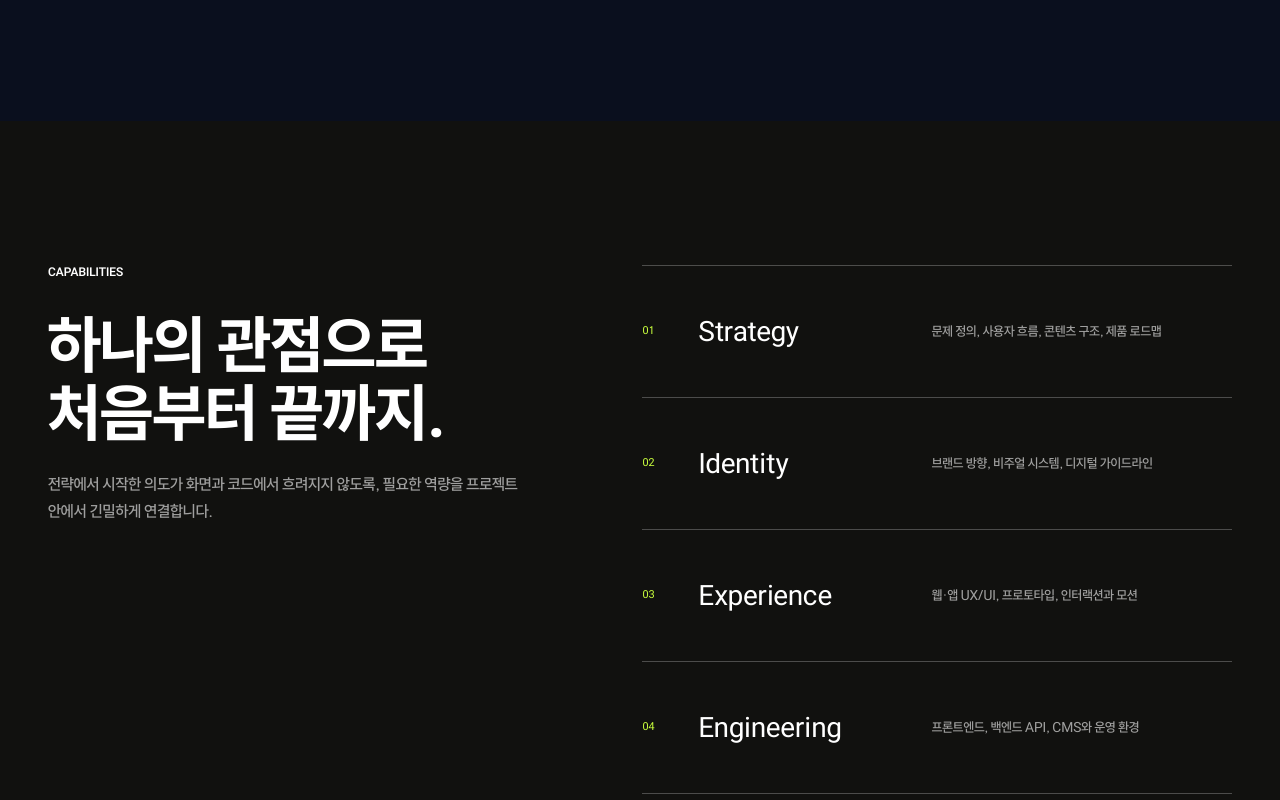
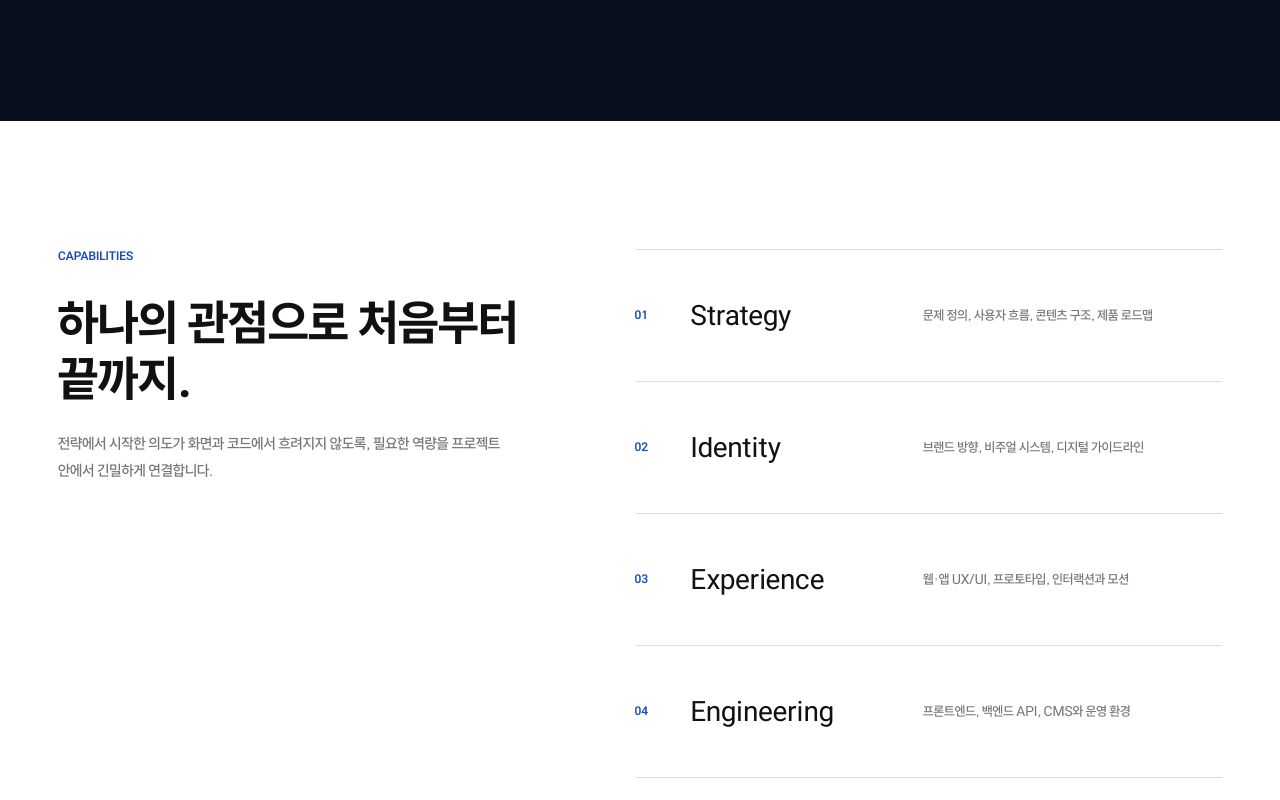
Before and after one commit to ChoiTheCreator/Studio-Jabin-HP, a Next.js app: page / in a window 1280 px wide. Shown: the part 4720-5520 px from the top of the page. Built offline with nearby package versions, Linux system fonts and the light colour scheme; no server answers.

Commit message:
<Design> 서비스 역량 섹션 스타일 정리

```diff
--- a/src/features/home/components/CapabilitiesSection.tsx
+++ b/src/features/home/components/CapabilitiesSection.tsx
@@ -1,39 +1,39 @@
 import { Reveal } from "@/components/motion/Reveal";
-import { eyebrow, pageShell } from "@/components/ui/tailwind";
+import { contentShell, eyebrow } from "@/components/ui/tailwind";
 import { capabilities } from "../home.content";
 
 export function CapabilitiesSection() {
   return (
-    <section className="bg-ink py-[88px] text-white sm:py-28 lg:py-36" id="services" aria-labelledby="capabilities-title">
-      <div className={`${pageShell} grid gap-[72px] lg:grid-cols-[minmax(0,0.9fr)_minmax(520px,1.1fr)] lg:gap-28`}>
+    <section className="bg-white py-[88px] text-navy-ink sm:py-28 lg:py-32" id="services" aria-labelledby="capabilities-title">
+      <div className={`${contentShell} grid gap-[72px] lg:grid-cols-[minmax(0,0.9fr)_minmax(520px,1.1fr)] lg:gap-24`}>
         <div className="lg:sticky lg:top-[120px] lg:self-start">
           <Reveal>
-            <p className={eyebrow}>CAPABILITIES</p>
+            <p className={`${eyebrow} text-navy-primary`}>CAPABILITIES</p>
           </Reveal>
           <Reveal delay={80}>
-            <h2 className="mt-8 mb-6 max-w-[640px] text-[42px] leading-none font-bold [word-break:keep-all] sm:text-[62px] lg:text-[68px]" id="capabilities-title">
+            <h2 className="mt-8 mb-6 max-w-[640px] text-[36px] leading-[1.08] font-bold [word-break:keep-all] sm:text-[44px] lg:text-[52px]" id="capabilities-title">
               하나의 관점으로 처음부터 끝까지.
             </h2>
           </Reveal>
           <Reveal delay={140}>
-            <p className="m-0 max-w-[550px] text-[17px] leading-[1.62] text-white/60 [word-break:keep-all]">
+            <p className="m-0 max-w-[550px] text-[16px] leading-[1.68] text-navy-muted [word-break:keep-all]">
               전략에서 시작한 의도가 화면과 코드에서 흐려지지 않도록, 필요한 역량을
               프로젝트 안에서 긴밀하게 연결합니다.
             </p>
           </Reveal>
         </div>
 
-        <ul className="m-0 list-none border-t border-white/25 p-0">
+        <ul className="m-0 list-none border-t border-navy-line p-0">
           {capabilities.map((capability, index) => (
             <Reveal
               as="li"
-              className="grid min-h-[124px] grid-cols-[42px_1fr] items-start gap-2 border-b border-white/25 py-[22px] sm:min-h-[100px] sm:grid-cols-[48px_0.75fr_1fr] sm:items-center lg:min-h-[132px]"
+              className="grid min-h-[124px] grid-cols-[42px_1fr] items-start gap-2 border-b border-navy-line py-[22px] sm:min-h-[100px] sm:grid-cols-[48px_0.75fr_1fr] sm:items-center lg:min-h-[132px]"
               key={capability.number}
               delay={index * 80}
             >
-              <span className="text-[11px] text-lime">{capability.number}</span>
+              <span className="text-[12px] font-bold text-navy-primary">{capability.number}</span>
               <h3 className="m-0 text-[28px] leading-none">{capability.title}</h3>
-              <p className="col-start-2 mt-4 mb-0 text-[14px] leading-[1.5] text-white/60 sm:col-start-3 sm:m-0">
+              <p className="col-start-2 mt-4 mb-0 text-[14px] leading-[1.6] text-navy-muted sm:col-start-3 sm:m-0">
                 {capability.description}
               </p>
             </Reveal>
```
